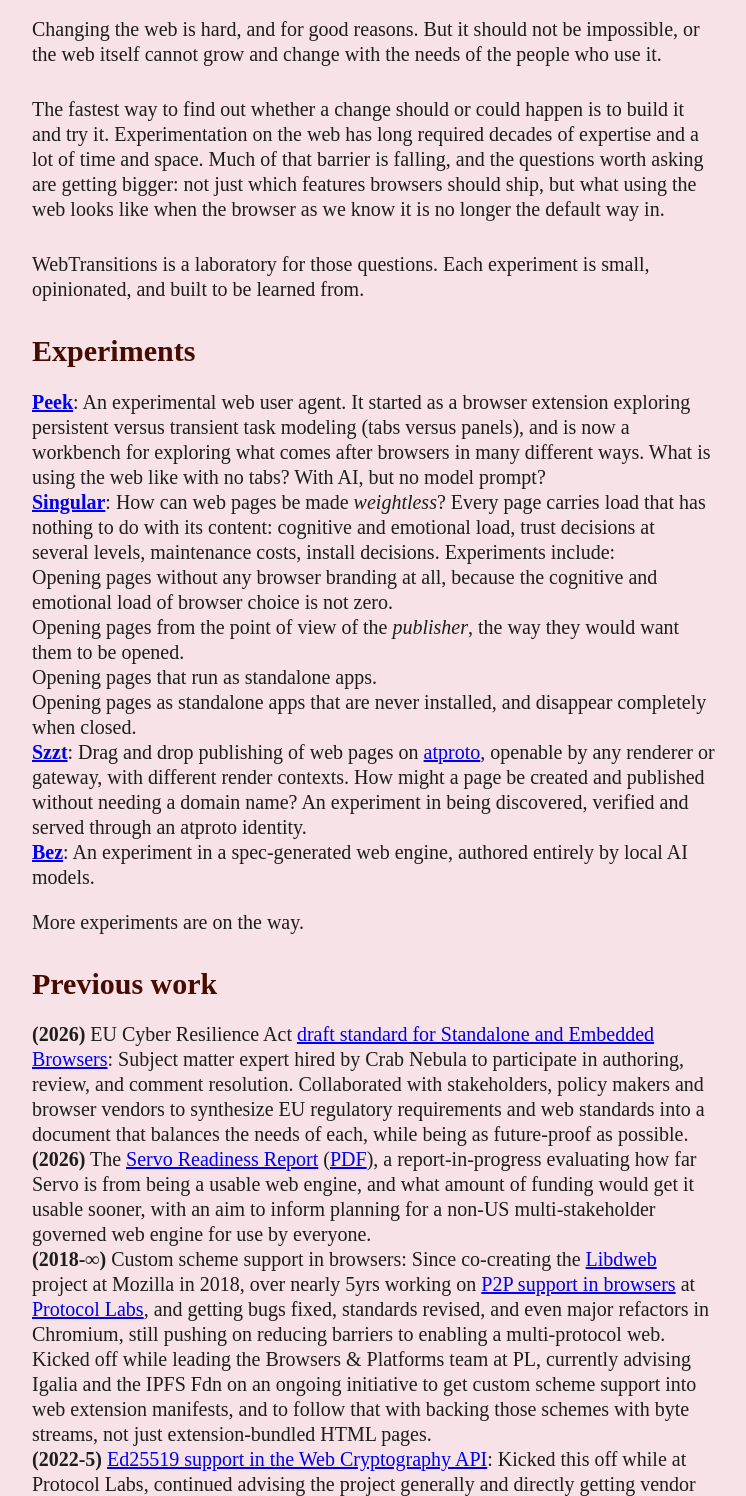
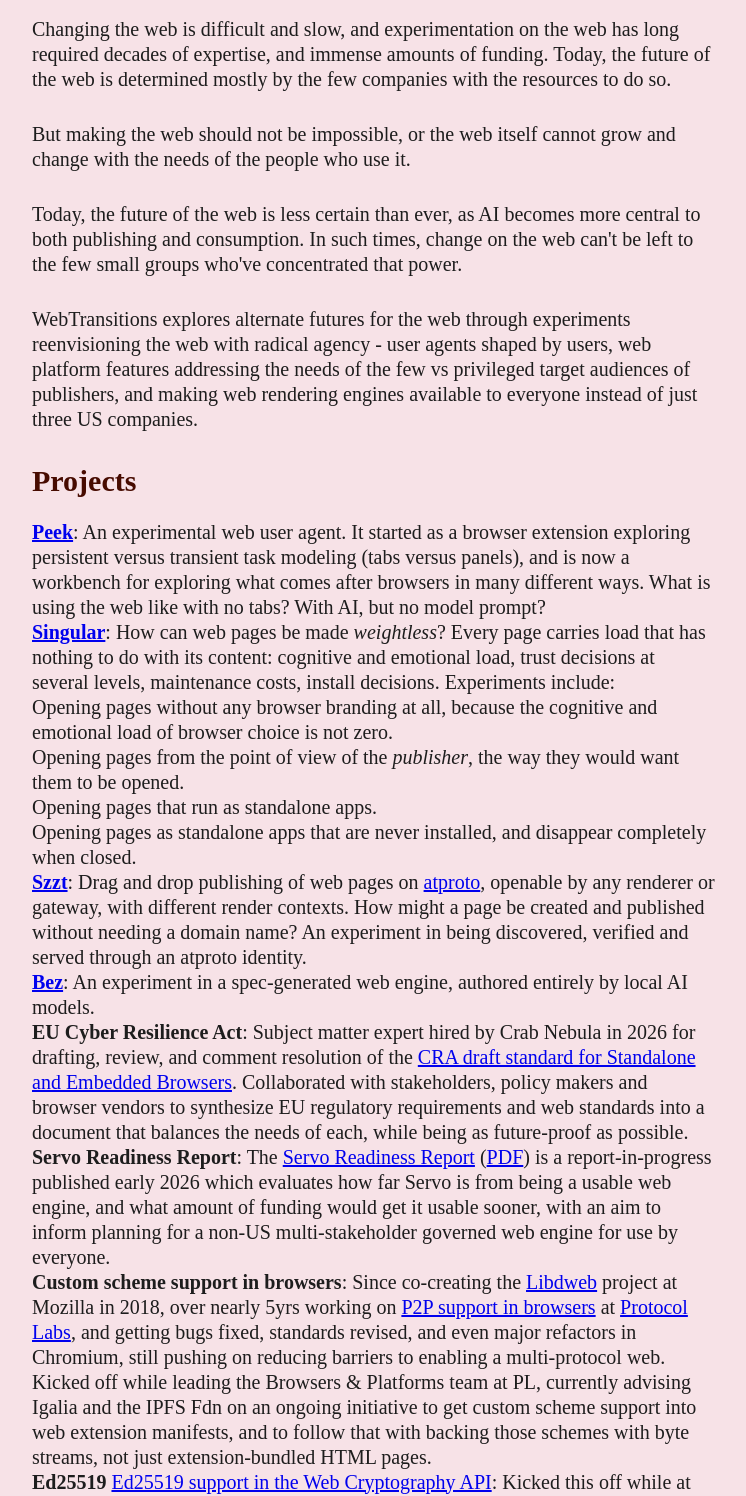
Before and after one commit to webtransitions/website, an Eleventy site: page content/index.md in a window 1280 px wide. Shown: the part 203-1699 px from the top of the page, without its empty margins (266-1012 px from the left). Built offline with nearby package versions, Linux system fonts and the light colour scheme; Eleventy itself is replaced by a stand-in of ours; files that its build step writes are made by us from their sources; a web font is replaced by a local one; what zod-validation-error would draw is missing.

Commit message:
Revise homepage copy

```diff
--- a/content/index.md
+++ b/content/index.md
@@ -1,17 +1,19 @@
 ---
 layout: layouts/home.njk
 title: WebTransitions
-subtitle: A research and development lab for experiments in the web platform, browsers, and what comes after them.
-description: A research and development lab for experiments in the web platform, browsers, and what comes after them.
+subtitle: Research and development exploring the web, AI and what comes after browsers.
+description: Research and development exploring the web, AI and what comes after browsers.
 ---
 
-Changing the web is hard, and for good reasons. But it should not be impossible, or the web itself cannot grow and change with the needs of the people who use it.
+Changing the web is difficult and slow, and experimentation on the web has long required decades of expertise, and immense amounts of funding. Today, the future of the web is determined mostly by the few companies with the resources to do so.
 
-The fastest way to find out whether a change should or could happen is to build it and try it. Experimentation on the web has long required decades of expertise and a lot of time and space. Much of that barrier is falling, and the questions worth asking are getting bigger: not just which features browsers should ship, but what using the web looks like when the browser as we know it is no longer the default way in.
+But making the web should not be impossible, or the web itself cannot grow and change with the needs of the people who use it.
 
-WebTransitions is a laboratory for those questions. Each experiment is small, opinionated, and built to be learned from.
+Today, the future of the web is less certain than ever, as AI becomes more central to both publishing and consumption. In such times, change on the web can't be left to the few small groups who've concentrated that power.
 
-## Experiments
+WebTransitions explores alternate futures for the web through experiments reenvisioning the web with radical agency - user agents shaped by users, web platform features addressing the needs of the few vs privileged target audiences of publishers, and making web rendering engines available to everyone instead of just three US companies.
+
+## Projects
 
 - **[Peek](https://tangled.org/burrito.space/peek)**: An experimental web user agent. It started as a browser extension exploring persistent versus transient task modeling (tabs versus panels), and is now a workbench for exploring what comes after browsers in many different ways. What is using the web like with no tabs? With AI, but no model prompt?
 - **[Singular](https://tangled.org/burrito.space/singular)**: How can web pages be made *weightless*? Every page carries load that has nothing to do with its content: cognitive and emotional load, trust decisions at several levels, maintenance costs, install decisions. Experiments include:
@@ -21,17 +23,12 @@
   - Opening pages as standalone apps that are never installed, and disappear completely when closed.
 - **[Szzt](https://szzt.app)**: Drag and drop publishing of web pages on [atproto](https://atproto.com), openable by any renderer or gateway, with different render contexts. How might a page be created and published without needing a domain name? An experiment in being discovered, verified and served through an atproto identity.
 - **[Bez](https://tangled.org/burrito.space/bez)**: An experiment in a spec-generated web engine, authored entirely by local AI models.
-
-More experiments are on the way.
-
-## Previous work
-
-- **(2026)** EU Cyber Resilience Act [draft standard for Standalone and Embedded Browsers](https://labs.etsi.org/rep/stan4cra/en-304-617): Subject matter expert hired by Crab Nebula to participate in authoring, review, and comment resolution. Collaborated with stakeholders, policy makers and browser vendors to synthesize EU regulatory requirements and web standards into a document that balances the needs of each, while being as future-proof as possible.
-- **(2026)** The [Servo Readiness Report](/servo-readiness/) ([PDF](/servo-readiness/servo-readiness-one-pager.pdf)), a report-in-progress evaluating how far Servo is from being a usable web engine, and what amount of funding would get it usable sooner, with an aim to inform planning for a non-US multi-stakeholder governed web engine for use by everyone.
-- **(2018-∞)** Custom scheme support in browsers: Since co-creating the [Libdweb](https://github.com/mozilla/libdweb) project at Mozilla in 2018, over nearly 5yrs working on [P2P support in browsers](https://blog.ipfs.tech/?tags=browsers) at [Protocol Labs](https://www.protocol.ai/), and getting bugs fixed, standards revised, and even major refactors in Chromium, still pushing on reducing barriers to enabling a multi-protocol web. Kicked off while leading the Browsers & Platforms team at PL, currently advising Igalia and the IPFS Fdn on an ongoing initiative to get custom scheme support into web extension manifests, and to follow that with backing those schemes with byte streams, not just extension-bundled HTML pages.
-- **(2022-5)** [Ed25519 support in the Web Cryptography API](https://developer.mozilla.org/en-US/docs/Web/API/Web_Crypto_API): Kicked this off while at Protocol Labs, continued advising the project generally and directly getting vendor movement over 3+ years before all three engines finally shipped it in release versions in 2025 ([Igalia post](https://blogs.igalia.com/jfernandez/2025/08/25/ed25519-support-lands-in-chrome-what-it-means-for-developers-and-the-web/), [IPFS Fdn post](https://blog.ipfs.tech/2025-08-ed25519/)).
-- **(2024-5)** [Web Features Project](https://web-platform-dx.github.io/web-features/): Spent six months working in the W3C Web DX CG on behalf of Google, creating web feature definitions which let us reason about the web platform as ~1200 discrete features vs 15k+ unique pieces. These are used by MDN, Caniuse, Visual Studio, and many more.
-- **(2016-∞)** [@Intenttoship](https://bsky.app/profile/intenttoship.dev): Bot that posts when browser makers announce an intent to ship, change or remove features in their web engines.
+- **EU Cyber Resilience Act**: Subject matter expert hired by Crab Nebula in 2026 for drafting, review, and comment resolution of the [CRA draft standard for Standalone and Embedded Browsers](https://labs.etsi.org/rep/stan4cra/en-304-617). Collaborated with stakeholders, policy makers and browser vendors to synthesize EU regulatory requirements and web standards into a document that balances the needs of each, while being as future-proof as possible.
+- **Servo Readiness Report**: The [Servo Readiness Report](/servo-readiness/) ([PDF](/servo-readiness/servo-readiness-one-pager.pdf)) is a report-in-progress published early 2026 which evaluates how far Servo is from being a usable web engine, and what amount of funding would get it usable sooner, with an aim to inform planning for a non-US multi-stakeholder governed web engine for use by everyone.
+- **Custom scheme support in browsers**: Since co-creating the [Libdweb](https://github.com/mozilla/libdweb) project at Mozilla in 2018, over nearly 5yrs working on [P2P support in browsers](https://blog.ipfs.tech/?tags=browsers) at [Protocol Labs](https://www.protocol.ai/), and getting bugs fixed, standards revised, and even major refactors in Chromium, still pushing on reducing barriers to enabling a multi-protocol web. Kicked off while leading the Browsers & Platforms team at PL, currently advising Igalia and the IPFS Fdn on an ongoing initiative to get custom scheme support into web extension manifests, and to follow that with backing those schemes with byte streams, not just extension-bundled HTML pages.
+- **Ed25519** [Ed25519 support in the Web Cryptography API](https://developer.mozilla.org/en-US/docs/Web/API/Web_Crypto_API): Kicked this off while at Protocol Labs, continued advising the project generally and directly getting vendor movement over 3+ years before all three engines finally shipped it in release versions in 2025 ([Igalia post](https://blogs.igalia.com/jfernandez/2025/08/25/ed25519-support-lands-in-chrome-what-it-means-for-developers-and-the-web/), [IPFS Fdn post](https://blog.ipfs.tech/2025-08-ed25519/)).
+- **Web Features data set**: [Web Features Project](https://web-platform-dx.github.io/web-features/): Spent half of 2024 working in the W3C Web DX CG on behalf of Google, creating web feature definitions which let us reason about the web platform as ~1200 discrete features vs 15k+ unique pieces. These are used by MDN, Caniuse, Visual Studio, and many more.
+- **Intent to Ship**: Created in 2026, and running continuously since, [@Intenttoship](https://bsky.app/profile/intenttoship.dev) bot posts when browser makers announce an intent to ship, change or remove features in their web engines.
 
 ## Areas of research
 
```
